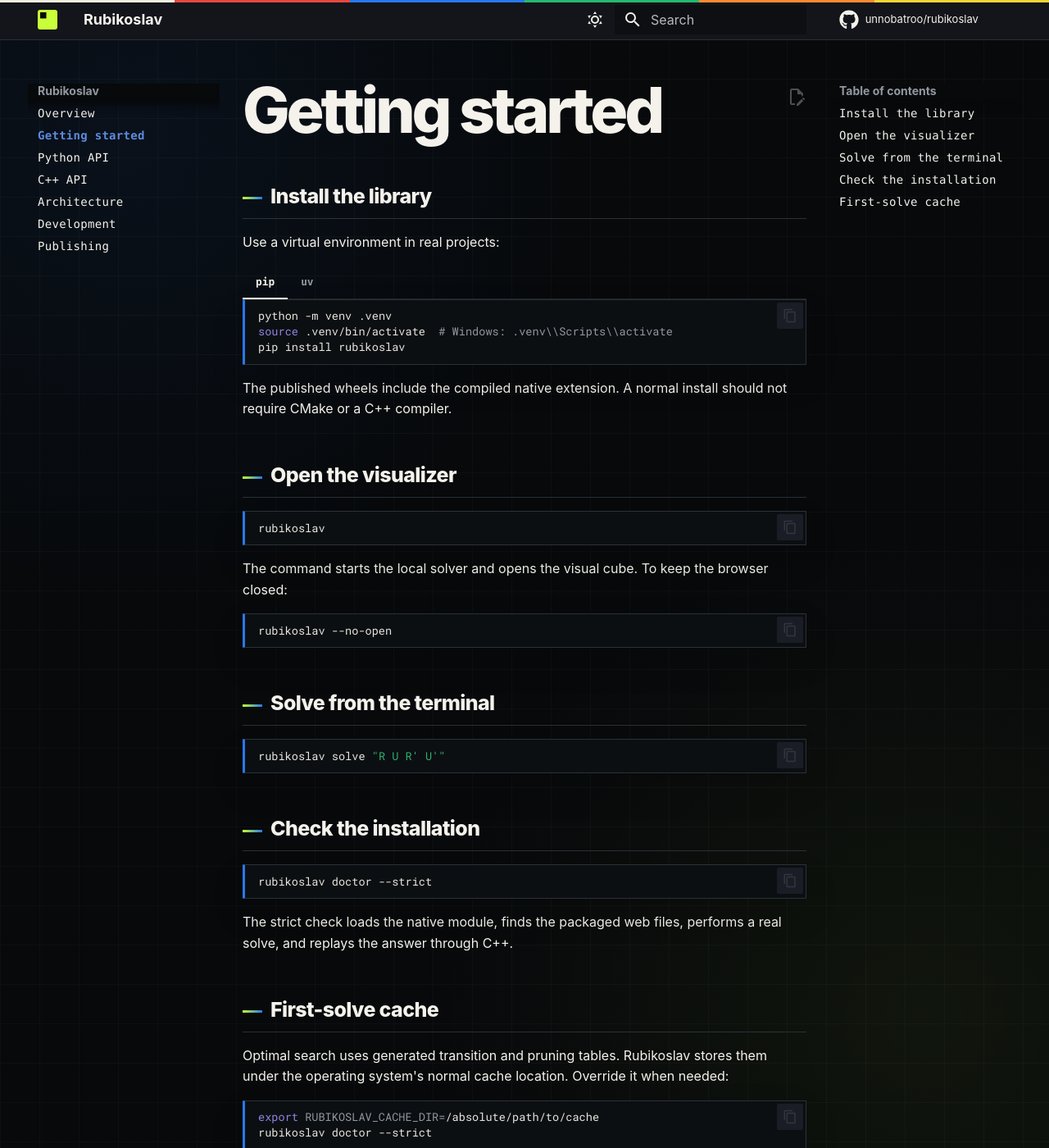
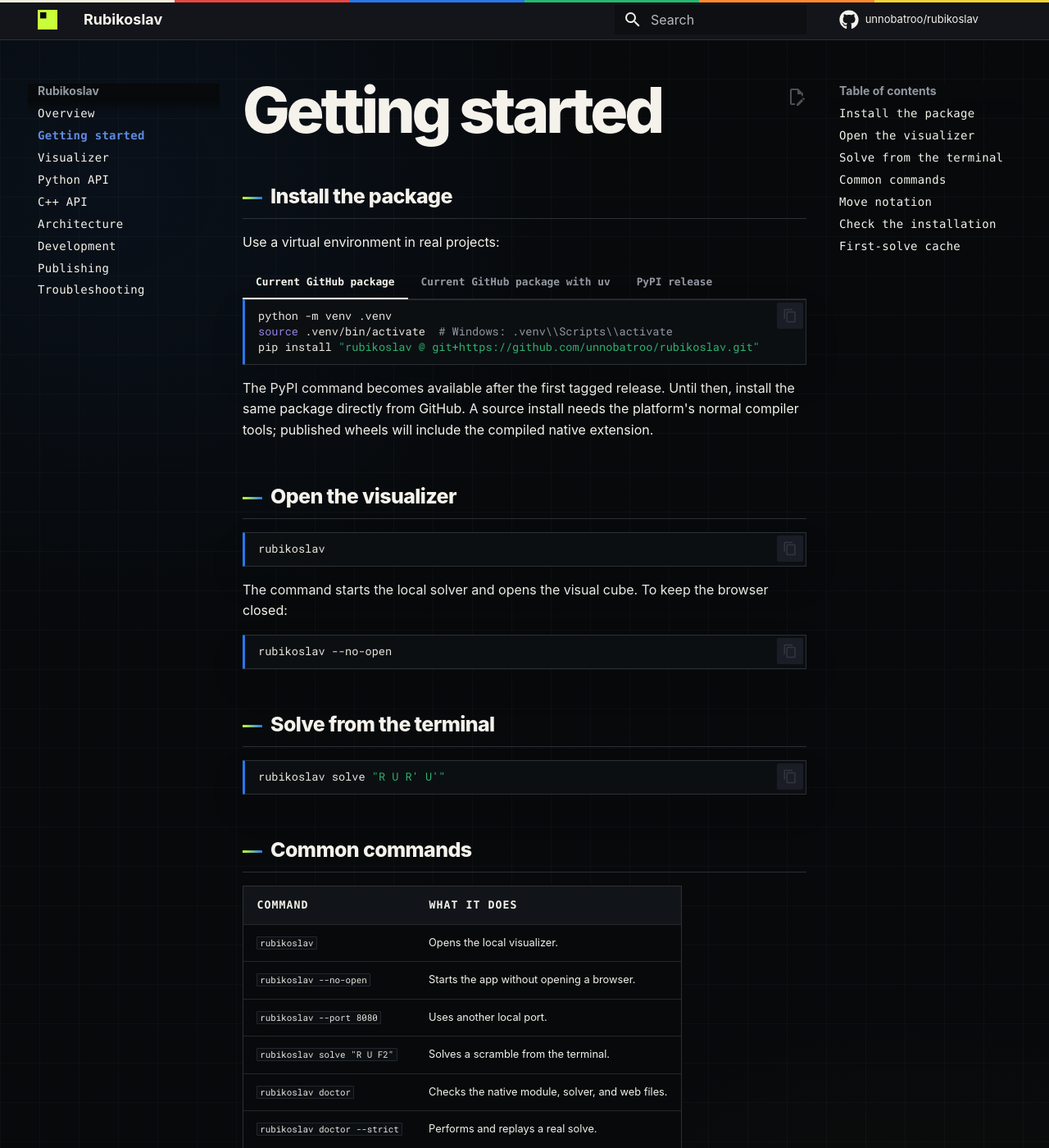
Before and after one commit to unnobatroo/rubikoslav, an MkDocs documentation site: the page built from docs/getting-started.md, in a window 1280 px wide and 1400 px high. Shown: the whole window at 82% size. Built offline with MkDocs 1.6.1 and Material for MkDocs 9.7.7, drawn with Linux system fonts in a browser that asks for light colours; comment, search, counter and statistics services are not loaded; some of the changed text lies outside the part shown.

````diff
--- a/docs/getting-started.md
+++ b/docs/getting-started.md
@@ -1,25 +1,31 @@
 # Getting started
 
-## Install the library
+## Install the package
 
 Use a virtual environment in real projects:
 
-=== "pip"
+=== "Current GitHub package"
 
     ```bash
     python -m venv .venv
     source .venv/bin/activate  # Windows: .venv\\Scripts\\activate
+    pip install "rubikoslav @ git+https://github.com/unnobatroo/rubikoslav.git"
+    ```
+
+=== "Current GitHub package with uv"
+
+    ```bash
+    uv init
+    uv add "rubikoslav @ git+https://github.com/unnobatroo/rubikoslav.git"
+    ```
+
+=== "PyPI release"
+
+    ```bash
     pip install rubikoslav
     ```
 
-=== "uv"
-
-    ```bash
-    uv init
-    uv add rubikoslav
-    ```
-
-The published wheels include the compiled native extension. A normal install should not require CMake or a C++ compiler.
+The PyPI command becomes available after the first tagged release. Until then, install the same package directly from GitHub. A source install needs the platform's normal compiler tools; published wheels will include the compiled native extension.
 
 ## Open the visualizer
 
@@ -39,6 +45,25 @@ rubikoslav --no-open
 rubikoslav solve "R U R' U'"
 ```
 
+## Common commands
+
+| Command | What it does |
+| --- | --- |
+| `rubikoslav` | Opens the local visualizer. |
+| `rubikoslav --no-open` | Starts the app without opening a browser. |
+| `rubikoslav --port 8080` | Uses another local port. |
+| `rubikoslav solve "R U F2"` | Solves a scramble from the terminal. |
+| `rubikoslav doctor` | Checks the native module, solver, and web files. |
+| `rubikoslav doctor --strict` | Performs and replays a real solve. |
+
+## Move notation
+
+Rubikoslav uses standard face letters: `U`, `D`, `L`, `R`, `F`, and `B`.
+
+- `R` means one quarter turn.
+- `R2` means a half turn.
+- `R'` means the reverse quarter turn.
+
 ## Check the installation
 
 ```bash
--- a/docs/stylesheets/extra.css
+++ b/docs/stylesheets/extra.css
@@ -55,8 +55,11 @@ input {
 }
 
 .md-header__button.md-logo img,
-.md-header__button.md-logo svg {
-  border-radius: 3px;
+.md-header__button.md-logo svg,
+.md-nav__button.md-logo img,
+.md-nav__button.md-logo svg {
+  border-radius: 0 !important;
+  clip-path: none;
 }
 
 [data-md-color-scheme="slate"] .md-main {
--- a/mkdocs.yml
+++ b/mkdocs.yml
@@ -13,18 +13,9 @@ theme:
   icon:
     repo: fontawesome/brands/github
   palette:
-    - scheme: slate
-      primary: black
-      accent: light green
-      toggle:
-        icon: material/weather-sunny
-        name: Use light mode
-    - scheme: default
-      primary: black
-      accent: light green
-      toggle:
-        icon: material/weather-night
-        name: Use dark mode
+    scheme: slate
+    primary: black
+    accent: light green
   features:
     - navigation.instant
     - navigation.sections
@@ -37,11 +28,13 @@ theme:
 nav:
   - Overview: index.md
   - Getting started: getting-started.md
+  - Visualizer: visualizer.md
   - Python API: python-api.md
   - C++ API: cpp-api.md
   - Architecture: architecture.md
   - Development: development.md
   - Publishing: publishing.md
+  - Troubleshooting: troubleshooting.md
 
 markdown_extensions:
   - admonition
--- a/pyproject.toml
+++ b/pyproject.toml
@@ -30,6 +30,7 @@ classifiers = [
 
 [project.urls]
 Homepage = "https://rubikoslav.vercel.app"
+Documentation = "https://unnobatroo.github.io/rubikoslav/"
 Repository = "https://github.com/unnobatroo/rubikoslav"
 Issues = "https://github.com/unnobatroo/rubikoslav/issues"
 
````
Also changed, not shown: README.md (+29 -163 lines), docs/development.md (+14 -0 lines), docs/index.md (+12 -6 lines), docs/troubleshooting.md (added, +44 -0 lines), docs/visualizer.md (added, +26 -0 lines).
